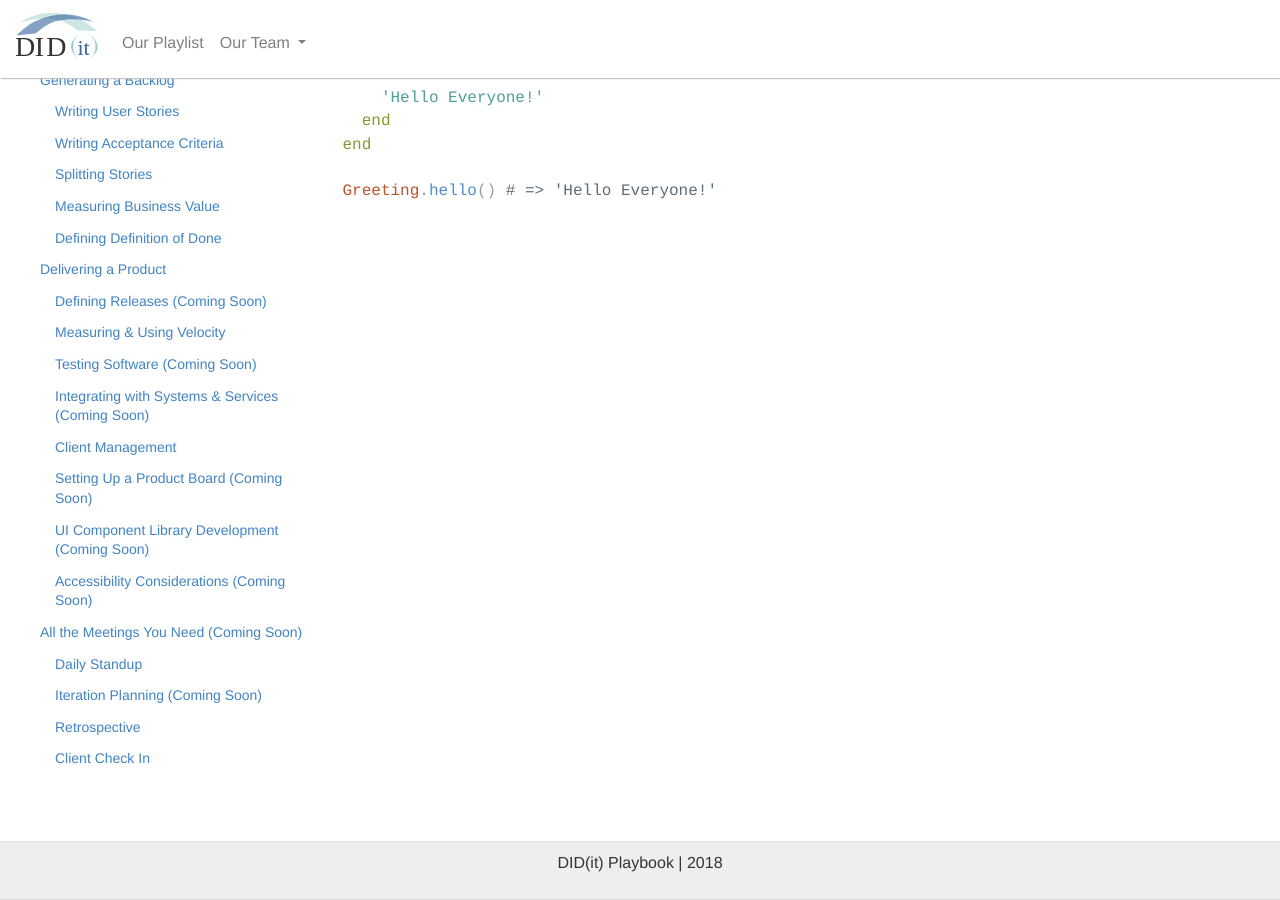
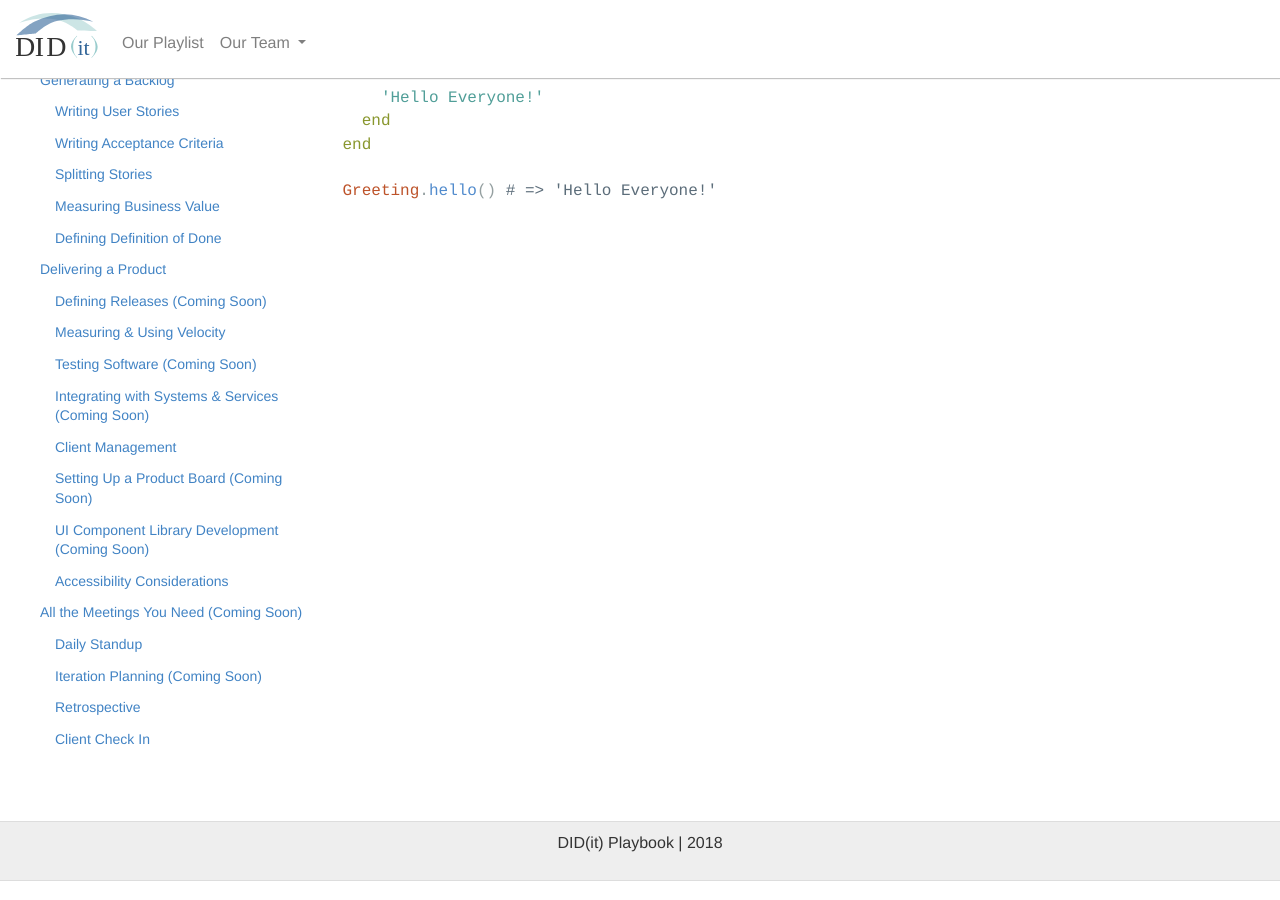
Before and after one commit to KnightPointSystems/kps_playbook, a Jekyll site: the page built from engineering.md, in a window 1280 px wide and 900 px high, scrolled down 983 px. Built offline with Jekyll 4.4.1, drawn with Linux system fonts in a browser that asks for light colours; nearby versions of some CDN libraries.

Commit message:
Update product-plays.html

```diff
--- a/_includes/product-plays.html
+++ b/_includes/product-plays.html
@@ -51,7 +51,7 @@
                             <li><a href="{{ site.baseurl }}/client-management">Client Management</a></li>
                             <li><a href="{{ site.baseurl }}/setting-up-product-board">Setting Up a Product Board (Coming Soon)</a></li>
                             <li><a href="{{ site.baseurl }}/ui-component-libary-development">UI Component Library Development (Coming Soon)</a></li>
-                            <li><a href="{{ site.baseurl }}/accessibility-considerations">Accessibility Considerations (Coming Soon)</a></li>
+                            <li><a href="{{ site.baseurl }}/accessibility-considerations">Accessibility Considerations</a></li>
                     </ul></ul></ul>
                     <li><a href="{{ site.baseurl }}/meetings">All the Meetings You Need (Coming Soon)</a></li>
                         <ul><ul><ul>
```
